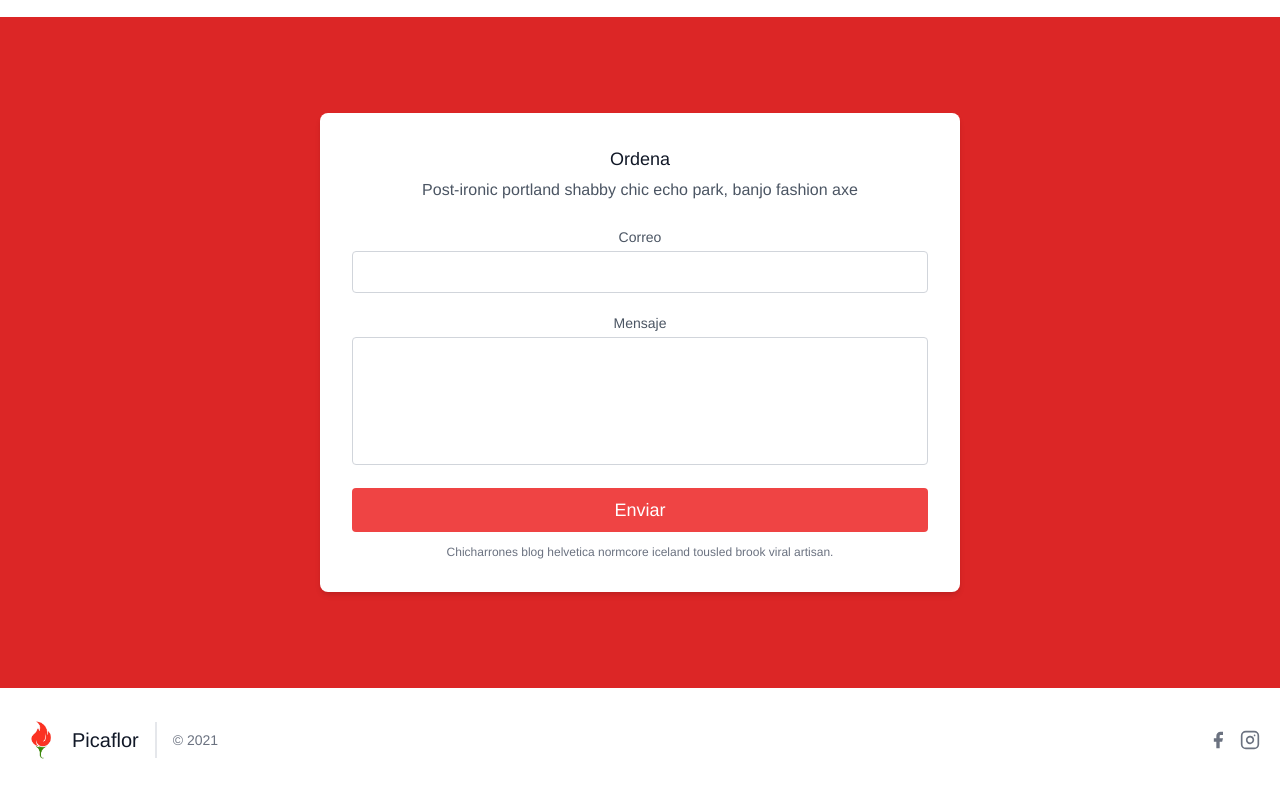
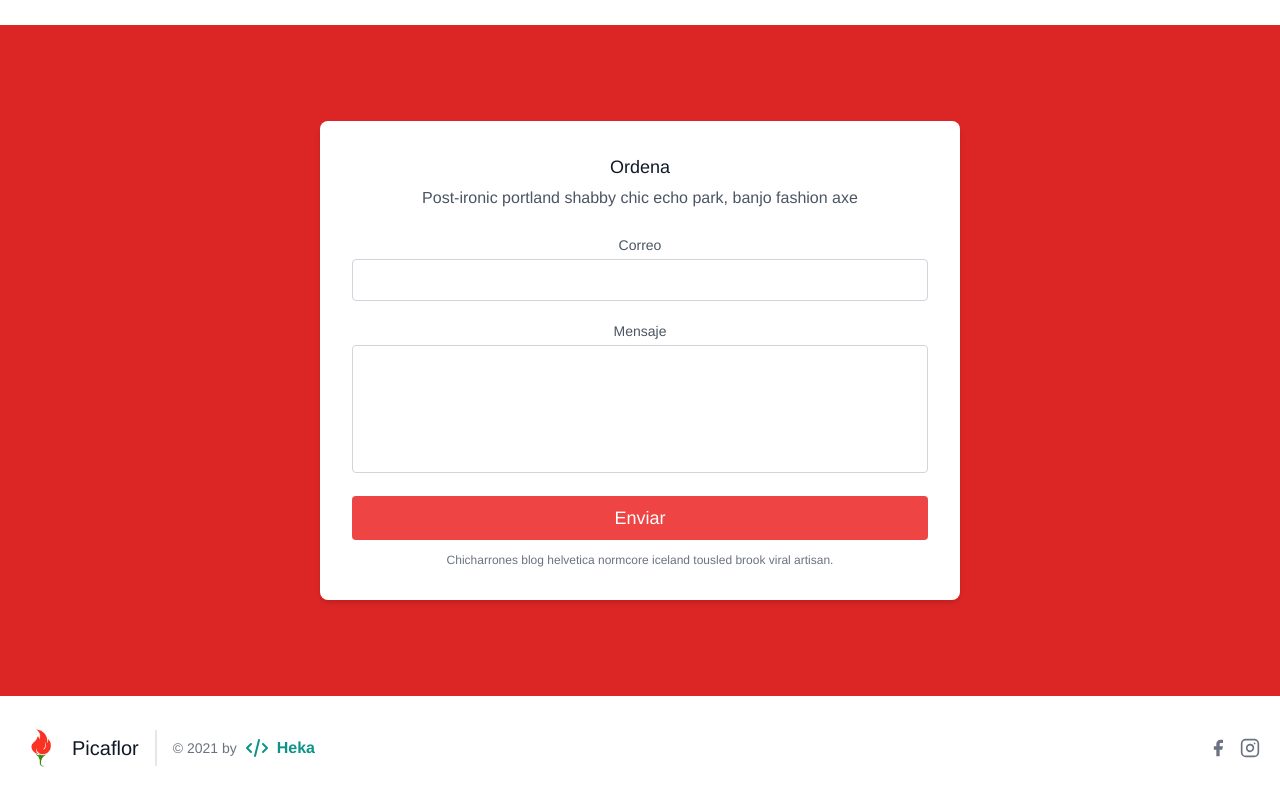
Before and after one commit to jocvegar/picaflor, a Vue app: page / in a window 1280 px wide. Shown: the part 1363-2163 px from the top of the page. Built offline with nearby package versions, Linux system fonts and the light colour scheme.

Commit message:
add heka

```diff
--- a/src/components/Footer.vue
+++ b/src/components/Footer.vue
@@ -32,8 +32,16 @@
           mt-4
         "
       >
-        © {{ new Date().getFullYear() }}
+        © {{ new Date().getFullYear() }} by
       </p>
+      <a
+        class="flex ml-2"
+        href="https://jose-vega.netlify.app/"
+        target="_blank"
+      >
+        <CodeIcon class="h-6 w-6 text-teal-600" aria-hidden="true" />
+        <span class="text-teal-600 ml-2 font-semibold">Heka</span>
+      </a>
       <span
         class="
           inline-flex
@@ -79,6 +87,7 @@
 </template>
 
 <script setup>
+import { CodeIcon } from "@heroicons/vue/outline";
 function scrollToTop() {
   window.scrollTo({
     top: 0,
--- a/src/components/Header.vue
+++ b/src/components/Header.vue
@@ -20,9 +20,9 @@
             <span class="sr-only">Picaflor</span>
             <img
               class="
-                h-8
+                h-12
                 w-auto
-                sm:h-12
+                sm:h-14
                 ease-in-out
                 duration-300
                 hover:scale-125
```
